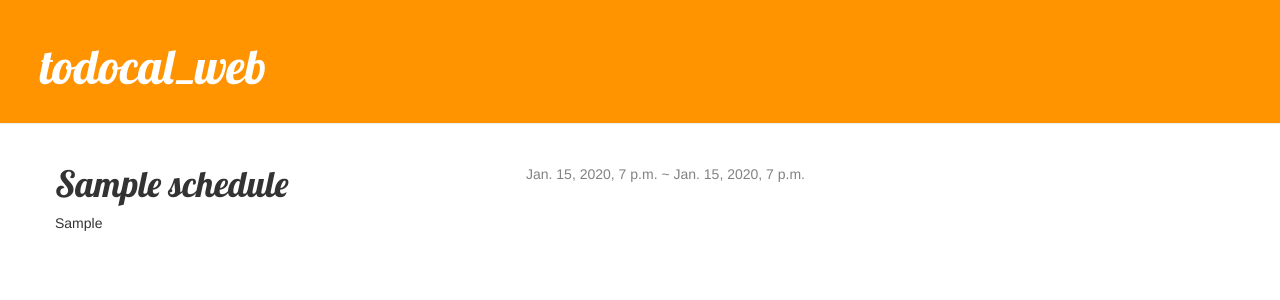
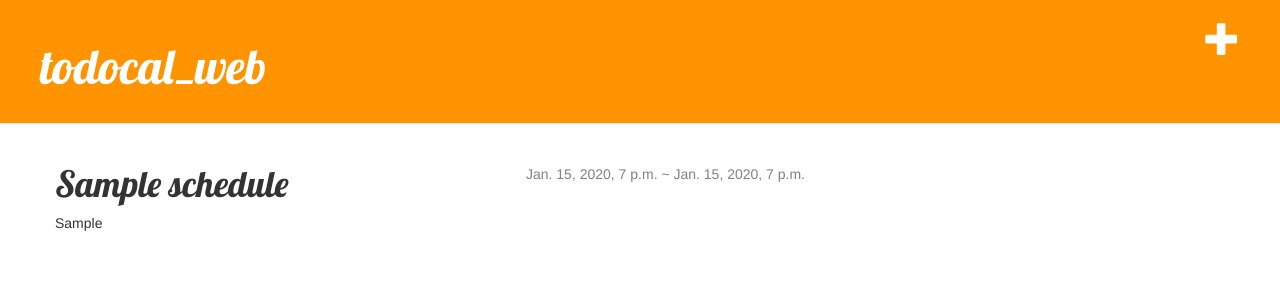
Before and after one commit to ErickRyu/todocal, a Django app: page /schedule/1/ in a window 1280 px wide. Shown: the top 300 px of the page. Run offline with Django 3.2, Linux system fonts and the light colour scheme; tables that the repository leaves empty hold one stand-in row (Sample ...); some libraries are stand-ins or nearby versions.

Commit message:
추가: schedule_new link를 추가하다.

```diff
--- a/todocal_web/templates/todocal_web/base.html
+++ b/todocal_web/templates/todocal_web/base.html
@@ -9,6 +9,7 @@
     </head>
      <body>
         <div class="page-header">
+            <a href="{% url 'schedule_new' %}" class="top-menu"> <span class="glyphicon glyphicon-plus"></span></a>
             <h1><a href="/">todocal_web</a></h1>
         </div>
         <div class="content container">
```
